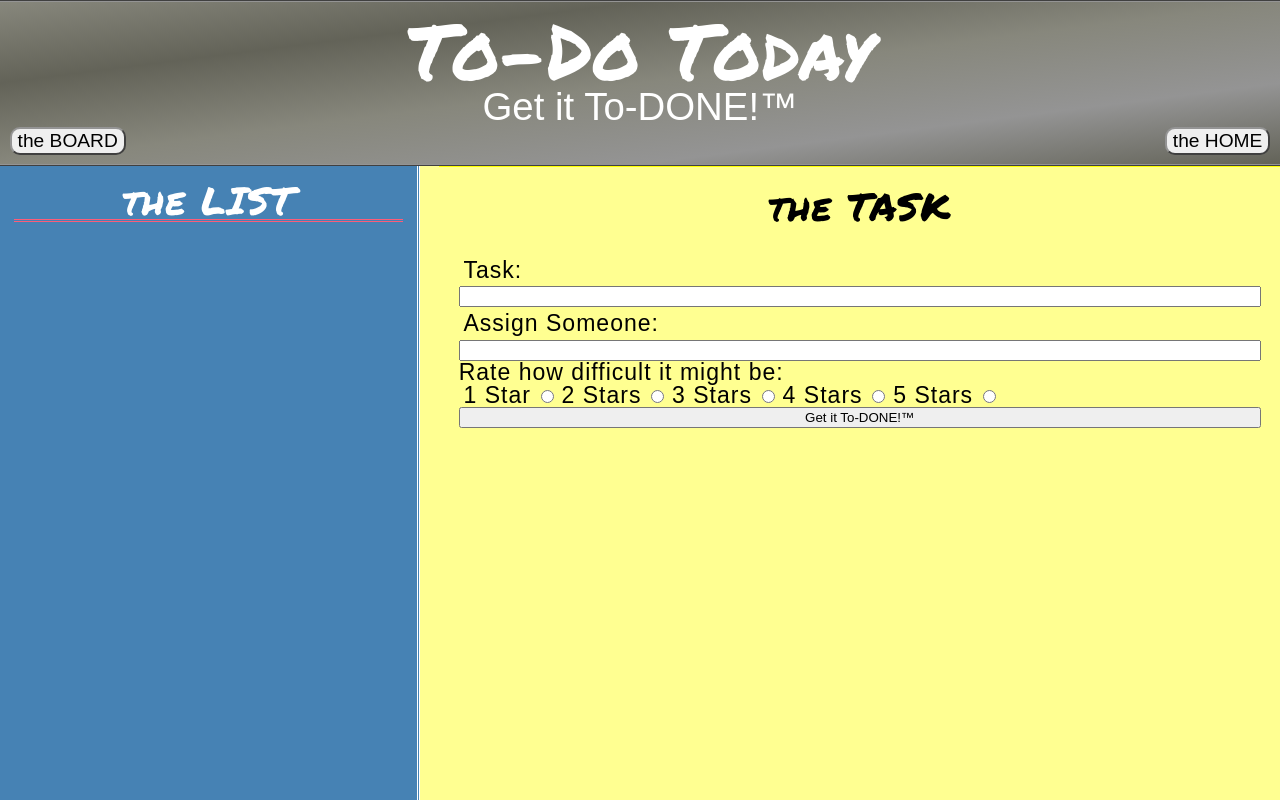
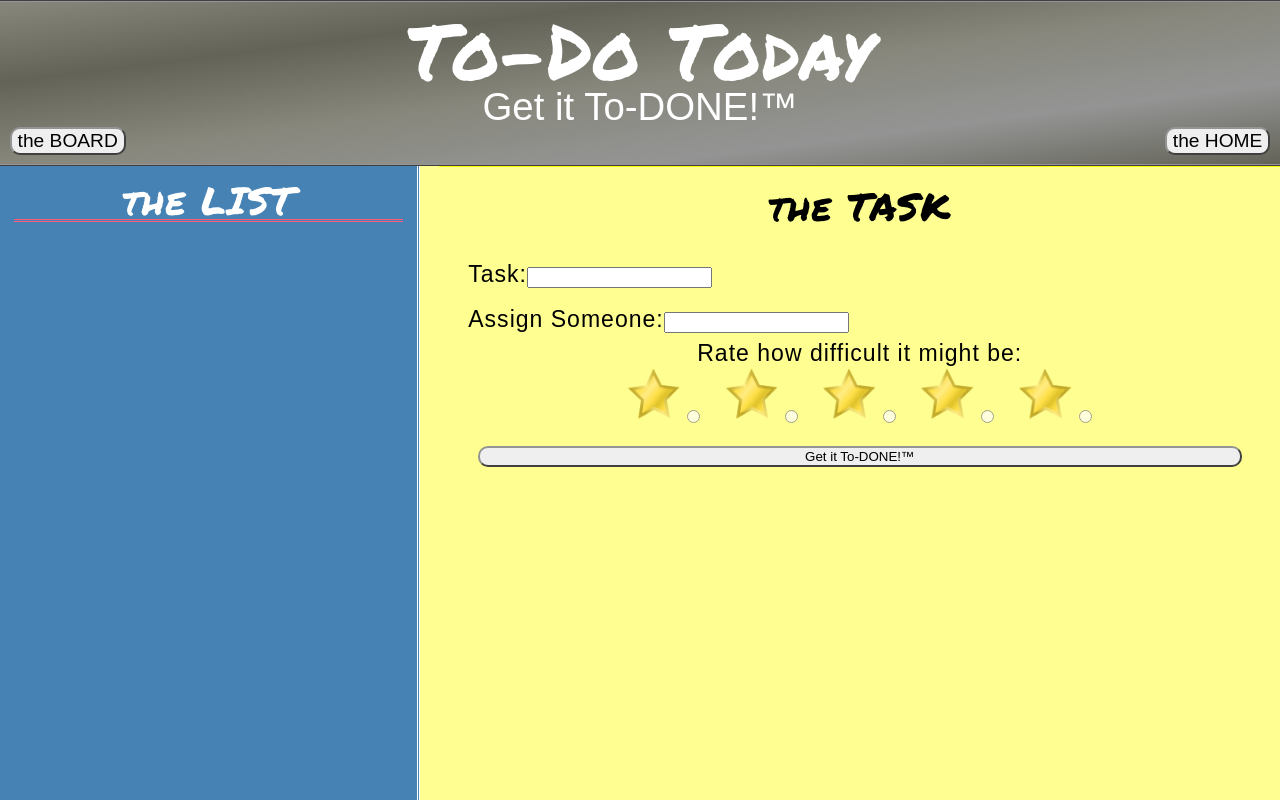
Before and after one commit to TheAgileMCB/ToDoTodayReact, a React (Create React App) app in the folder todo-today-front-end/: page / in a window 1280 px wide. Shown: the top 800 px of the page. Built offline with nearby package versions, Linux system fonts and the light colour scheme; a web font is replaced by a local one.

Commit message:
more styling with difficulty stars

```diff
--- a/todo-today-front-end/src/components/to-do-form/form.scss
+++ b/todo-today-front-end/src/components/to-do-form/form.scss
@@ -8,8 +8,28 @@
     form{
         display: flex;
         flex-direction: column;
+        fieldset {
+            text-align: center;
+            label{
+                opacity: 0.7;
+                &:hover {
+                    opacity: 1;
+                }
+            }
+        }
         label {
-            margin: .25rem;
+            margin: .5rem;
+        }
+        [type=checkbox]{
+            display: none;
+        }
+        button {
+            margin: 1rem;
+            border-radius: 10px;
+            border: 2px outset rgb(148, 148, 148);
+            &:hover {
+                border: 2px inset rgb(148, 148, 148);
+            }
         }
     }
 }
--- a/todo-today-front-end/src/components/to-do-form/index.js
+++ b/todo-today-front-end/src/components/to-do-form/index.js
@@ -1,4 +1,5 @@
 import React, { useState, useEffect } from "react";
+import goldStar from '../../assets/gold-stars.png';
 import './form.scss';
 
 export default function Form(props) {
@@ -62,27 +63,34 @@ export default function Form(props) {
         <div className="form-wrapper">
             <h1>the TASK</h1>
             <form data-testid="form" className="form" onSubmit={handleSubmit}>
-                <label >Task:</label>
+                <label >Task:
                     <input required name="Title" type="text" value={title} onChange={e => setTitle(e.target.value)} />
-                <label >Assign Someone:</label>
+                </label>
+                <label >Assign Someone:
                     <input required name="Assignee" type="text" value={assignedTo} onChange={e => setAssignedTo(e.target.value)} />
+                </label>
 
                 <fieldset className="radio">
                     <legend>Rate how difficult it might be:</legend>
-                    <label>1 Star</label>
+                    <label><img src={goldStar} style={{width: "3rem"}} />
                     <input id="1star" name="difficulty" type="radio" value="1" onChange={e => setDifficulty(e.target.value)} />
-                    <label>2 Stars</label>
+                    </label>
+                    <label><img src={goldStar} style={{width: "3rem"}} />
                     <input id="2star" name="difficulty" type="radio" value="2" onChange={e => setDifficulty(e.target.value)} />
-                    <label>3 Stars</label>
+                    </label>
+                    <label><img src={goldStar} style={{width: "3rem"}} />
                     <input id="3star" name="difficulty" type="radio" value="3" onChange={e => setDifficulty(e.target.value)} />
-                    <label>4 Stars</label>
+                    </label>
+                    <label><img src={goldStar} style={{width: "3rem"}} />
                     <input id="4star" name="difficulty" type="radio" value="4" onChange={e => setDifficulty(e.target.value)} />
-                    <label>5 Stars</label>
+                    </label>
+                    <label><img src={goldStar} style={{width: "3rem"}} />
                     <input id="5star" name="difficulty" type="radio" value="5" onChange={e => setDifficulty(e.target.value)} />
+                    </label>
                 </fieldset>
 
-                    <input name="TaskId" type="hidden" value={id} onChange={e => setId(e.target.value)} />
-                    <input name="taskComplete" type="hidden" value={complete} onChange={e => setComplete(e.target.value)} />
+                <input name="TaskId" type="hidden" value={id} onChange={e => setId(e.target.value)} />
+                <input name="taskComplete" type="hidden" value={complete} onChange={e => setComplete(e.target.value)} />
 
                 <button type="submit">Get it To-DONE!&trade;</button>
             </form>
```
